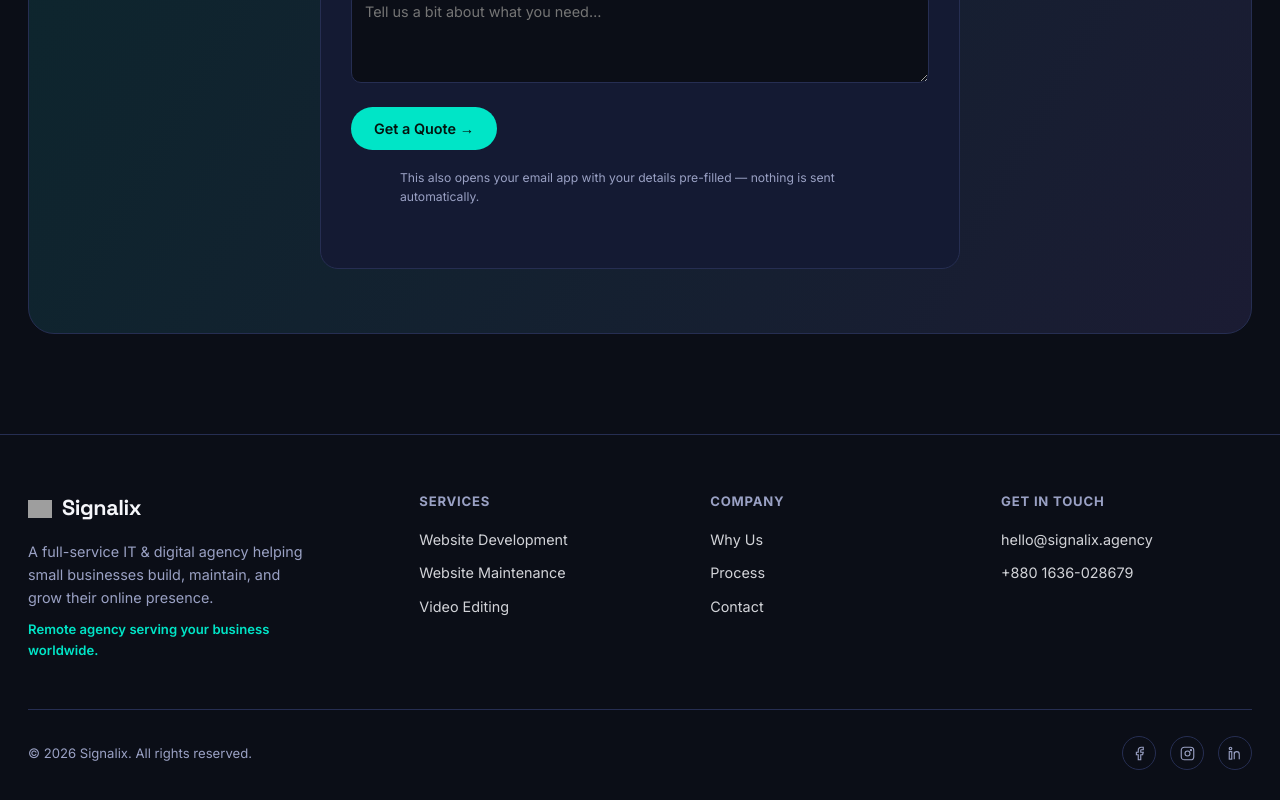
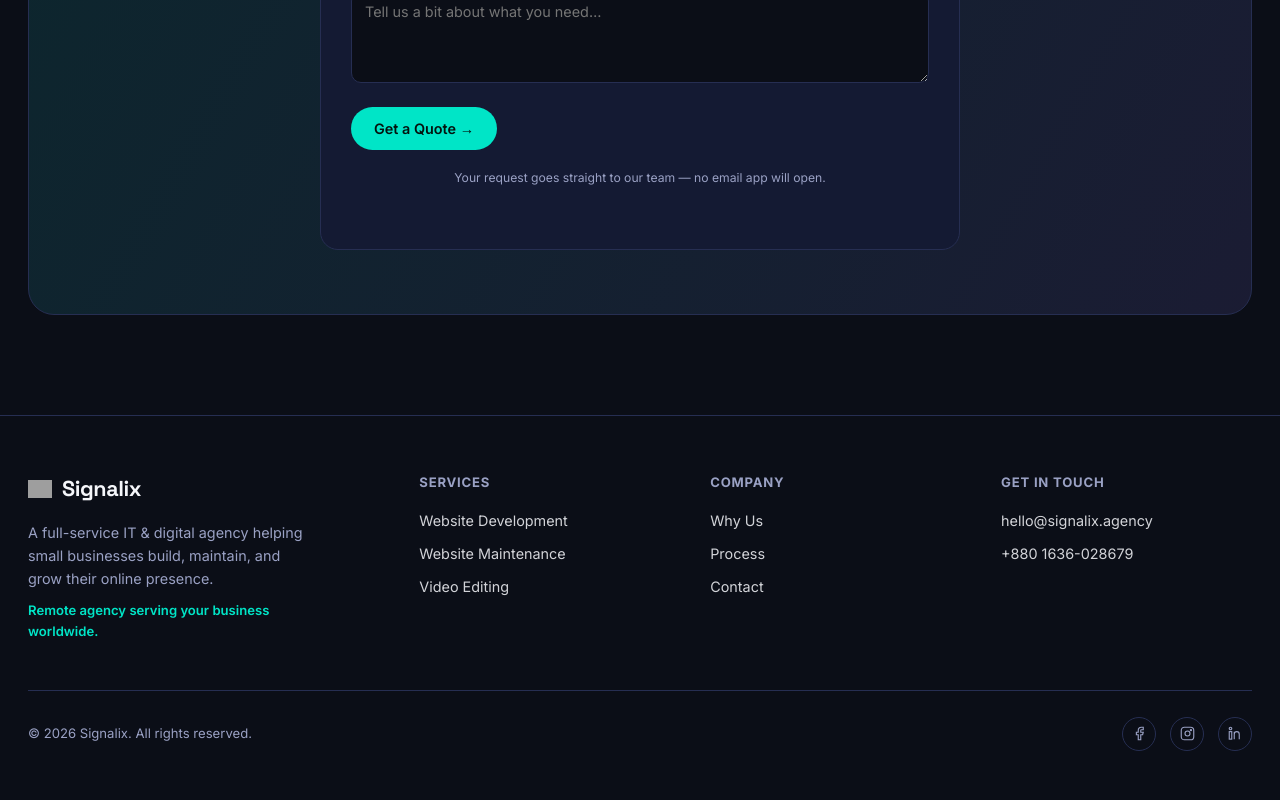
Before and after one commit to adnanasif12/signalix-web-portal, a Next.js app: page / in a window 1280 px wide. Shown: the part 6436-7236 px from the top of the page. Built offline with nearby package versions, Linux system fonts and the light colour scheme; no server answers; the database is empty; grey boxes are pictures that could not be loaded.

Commit message:
Fix quote form: remove mailto popup, add confirmation toast

```diff
--- a/components/QuoteForm/QuoteForm.jsx
+++ b/components/QuoteForm/QuoteForm.jsx
@@ -47,8 +47,6 @@ export default function QuoteForm() {
     setSaveError(false);
 
     // Save the lead to Supabase so it shows up in the admin panel.
-    // If this fails (offline, Supabase not configured yet, etc.) we still
-    // fall through to the mailto so the enquiry isn't lost.
     let hadError = false;
     if (supabase) {
       const { error } = await supabase.from("leads").insert({
@@ -62,11 +60,18 @@ export default function QuoteForm() {
       });
       if (error) {
         hadError = true;
-        setSaveError(true);
         console.error("Failed to save lead:", error.message);
       }
+    } else {
+      hadError = true;
     }
 
+    if (hadError) {
+      // Only fall back to opening the visitor's email app if we couldn't
+      // save the request anywhere — so it isn't lost. When the save
+      // succeeds, we never trigger mailto (avoids the OS "choose an app"
+      // popup on every submit).
+      setSaveError(true);
       const subject = `New Quote Request — ${form.name || "Website Visitor"}`;
       const body = [
         `Name: ${form.name}`,
@@ -79,12 +84,10 @@ export default function QuoteForm() {
         "Project Description:",
         form.description,
       ].join("\n");
-
-    const mailto = `mailto:hello@signalix.agency?subject=${encodeURIComponent(
+      window.location.href = `mailto:hello@signalix.agency?subject=${encodeURIComponent(
         subject
       )}&body=${encodeURIComponent(body)}`;
-
-    window.location.href = mailto;
+    }
 
     // Clear the form and show a confirmation card so the visitor gets
     // clear feedback that their request went through, instead of the
@@ -93,8 +96,6 @@ export default function QuoteForm() {
     setSubmitting(false);
     setShowConfirmation(true);
     setTimeout(() => setShowConfirmation(false), 4000);
-    // eslint-disable-next-line no-unused-vars -- kept for clarity/future use
-    void hadError;
   }
 
   return (
@@ -193,8 +194,8 @@ export default function QuoteForm() {
       </button>
       <p className={styles.note}>
         {saveError
-          ? "We couldn't save your request automatically, but your email app will still open with your details pre-filled."
-          : "This also opens your email app with your details pre-filled — nothing is sent automatically."}
+          ? "We couldn't save your request automatically — your email app should open instead so nothing is lost."
+          : "Your request goes straight to our team — no email app will open."}
       </p>
       </form>
 
```
Lines whose indentation alone changed are shown as unchanged.
